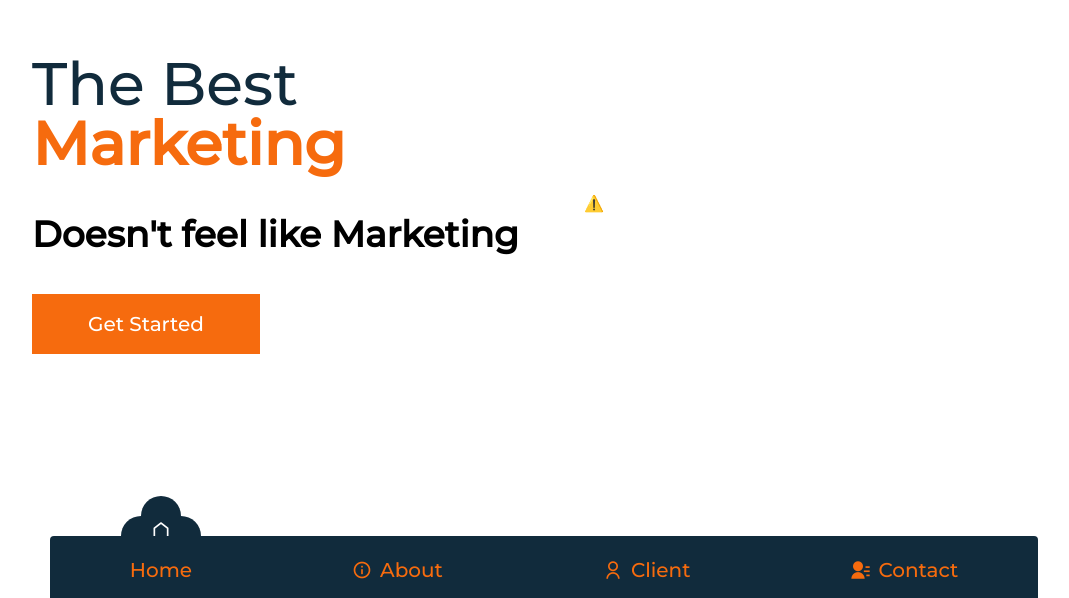
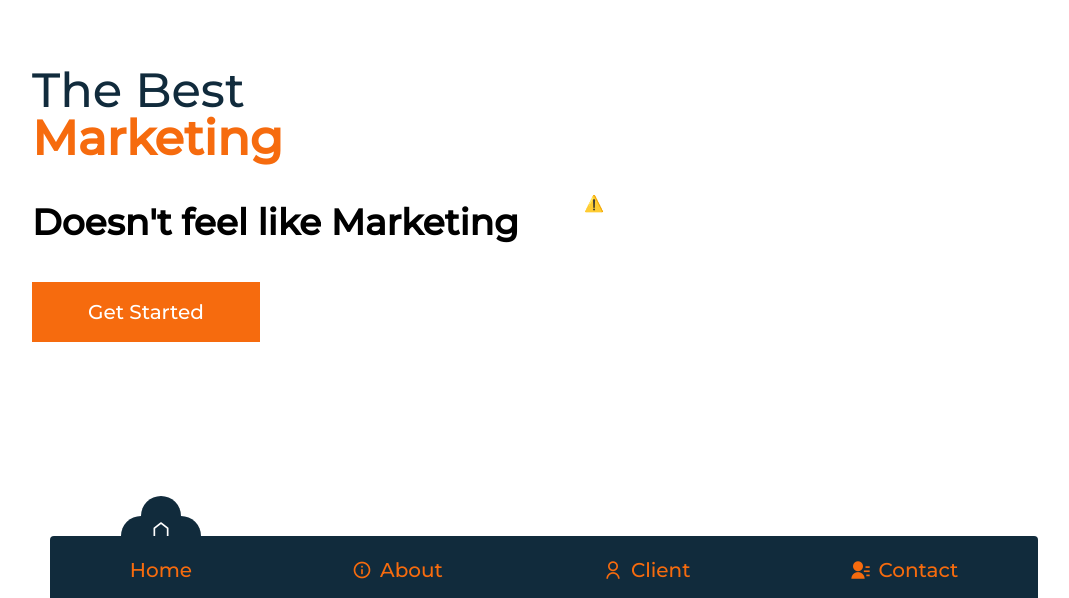
Before and after one commit to CLIFF-MUDIGO/cliveagency, a React (Create React App) app: page / in a window 1280 px wide. Shown: the part 196-794 px from the top of the page, without its empty margins (96-1165 px from the left). Built offline with nearby package versions, Linux system fonts and the light colour scheme; no server answers.

Commit message:
cleaning the code

```diff
--- a/src/pages/Home/Intro.js
+++ b/src/pages/Home/Intro.js
@@ -4,7 +4,7 @@ const Intro = () => {
   return (
     <div className="grid grid-cols-2 sm:grid-cols-1 h-screen items-center sm:mt-20">
       <div className="flex flex-col space-y-10">
-        <h1 className="text-6xl font-semibond text-primary sm:text-7xl">The Best <br /> <b className="text-secondary">Marketing</b></h1>
+        <h1 className="text-5xl font-semibond text-primary sm:text-7xl">The Best <br /> <b className="text-secondary">Marketing</b></h1>
         <h1 className="text-4xl font-semibold">Doesn't feel like Marketing</h1>
         <button className=" px-14 py-4 bg-secondary text-xl text-white max-w-max hover:bg-primary">Get Started</button>
       </div>
```
